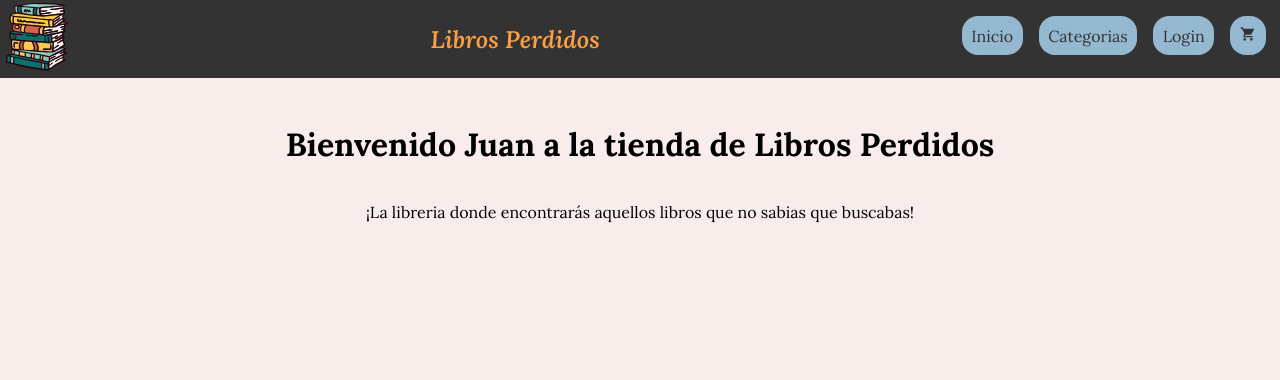
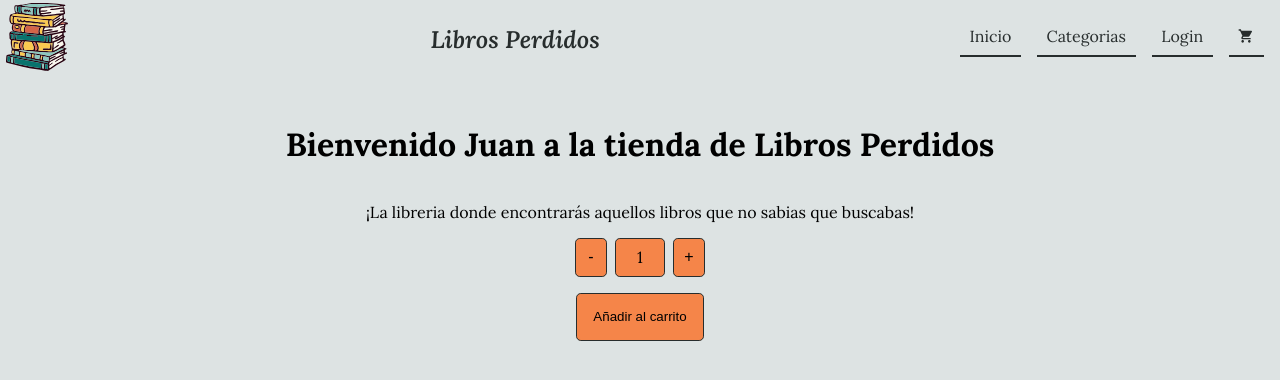
Before and after one commit to zeo-return-null/libros-perdidos, a React (Create React App) app: page / in a window 1280 px wide. Shown: the top 380 px of the page. Built offline with nearby package versions, Linux system fonts and the light colour scheme.

Commit message:
added Item count

```diff
--- a/src/App.js
+++ b/src/App.js
@@ -1,21 +1,31 @@
-import Header from './components/Header/Header';
-import Main from './components/Main/Main';
-import ItemListContainer from './components/ItemListContainer/ItemListContainer';
+import Header from "./components/Header/Header";
+import Main from "./components/Main/Main";
+import ItemListContainer from "./components/Main/ItemListContainer/ItemListContainer";
 
 const App = () => {
+	const user = "Juan";
+	const links = [
+		{ id: 1, tag: "#", link: "Libros de Ficción" },
+		{ id: 2, tag: "#", link: "Libros de Ciencia" },
+		{ id: 3, tag: "#", link: "Libros de Terror" },
+		{ id: 4, tag: "#", link: "Libros de Fantasia" },
+		{ id: 5, tag: "#", link: "Productos de Libreria" },
+		{ id: 6, tag: "#", link: "Mangas Japoneses" }
+	];
 
-	const user = "Juan";
-	const links =[{id:1, tag:"#", link:"Libros de Ficción"},{id:2, tag:"#", link:"Libros de Ciencia"},{id:3, tag:"#", link:"Libros de Terror"},{id:4, tag:"#", link:"Libros de Fantasia"}, {id:5, tag:"#", link:"Productos de Libreria"}, {id:6, tag:"#", link:"Mangas Japoneses"}]
+	const onAdd = () => {
+		console.log("Agregar al carrito");
+		// return count > 0 ? console.log("Agregar al carrito") : console.log("No selecciono nada");
+	};
 
 	return (
 		<>
-			<Header links = { links }/>
+			<Header links={links} />
 			<Main>
-				<ItemListContainer user = { user }/>
+				<ItemListContainer user={user} onAdd={ onAdd } />
 			</Main>
 		</>
 	);
-}
-
+};
 
 export default App;
--- a/src/assets/ColorTheme.js
+++ b/src/assets/ColorTheme.js
@@ -1,5 +1,4 @@
-export const PrimaryColor = "#666A86";
-export const SecondaryColor = "#95B8D1";
-export const TernaryColor = "#FA9F42";
-export const LightColor = "#E8DDB5";
-export const DarkColor = "#333333";
+export const PrimaryColor = "#F58549";
+export const SecondaryColor = "#478978ff";
+export const DarkColor = "#272d2dff";
+export const LightColor = "#DDE3E3";
--- a/src/components/Header/CartWidget/CartWidget.js
+++ b/src/components/Header/CartWidget/CartWidget.js
@@ -3,10 +3,13 @@ import styled from 'styled-components';
 
 
 const CartWidget = () => {
+	const CartQuantity = '';
+
 	return (
 		<>
 			<CartWidgetContainer  href='.' className="Button">
-				<ShoppingCartIcon fontSize='20px'/>
+				<ShoppingCartIcon className="Icon" fontSize='20px'/>
+				<p className="Quantity">{CartQuantity}</p>
 			</CartWidgetContainer>
 		</>
 	)
@@ -15,4 +18,13 @@ export default CartWidget;
 
 const CartWidgetContainer = styled.a`
 
+	.Icon{
+		display: inline;
+		position: relative;
+		top:2px;
+	}
+
+	.Quantity {
+		display: inline;
+	}
 `
--- a/src/components/Header/Header.js
+++ b/src/components/Header/Header.js
@@ -1,19 +1,23 @@
-import styled from 'styled-components';
-import logo from '../../assets/img/logo.svg';
-import Nav from './Nav/Nav';
-import { TernaryColor, DarkColor } from '../../assets/ColorTheme';
+import styled from "styled-components";
+import logo from "../../assets/img/logo.svg";
+import Nav from "./Nav/Nav";
+import { DarkColor, LightColor } from "../../assets/ColorTheme";
 
 const Header = ({ links }) => {
 	return (
 		<Navbar>
-			<Logo href='.'>
-				<img src={ logo } className="Logo" alt="logo de libros perdidos"/>
+			<Logo href=".">
+				<img
+					src={logo}
+					className="Logo"
+					alt="logo de libros perdidos"
+				/>
 			</Logo>
 			<h3 className="Title">Libros Perdidos</h3>
-			<Nav links = { links }/>
+			<Nav links={links} />
 		</Navbar>
 	);
-}
+};
 
 export default Header;
 
@@ -22,22 +26,22 @@ const Logo = styled.a`
 		height: 4.65rem;
 		width: 4.65rem;
 	}
-`
+`;
 
 const Navbar = styled.div`
-
 	display: flex;
 	flex-direction: row;
 	justify-content: space-between;
-	background-color: ${DarkColor};
+	background-color: ${LightColor};
+
 
 	.Title {
 		font-size: 1.5rem;
 		font-weight: 600;
 		font-style: italic;
 		white-space: pre-wrap;
-		margin: 0 0.75rem 0 0.5rem ;
+		margin: 0 0.75rem 0 0.5rem;
 		align-self: center;
-		color: ${TernaryColor};
+		color: ${DarkColor};
 	}
-`
+`;
--- a/src/components/Header/Nav/Nav.js
+++ b/src/components/Header/Nav/Nav.js
@@ -1,36 +1,44 @@
-import styled from 'styled-components';
-import CartWidget from '../CartWidget/CartWidget';
-import { DarkColor, SecondaryColor, PrimaryColor } from '../../../assets/ColorTheme';
+import styled from "styled-components";
+import CartWidget from "../CartWidget/CartWidget";
+import { DarkColor, SecondaryColor, LightColor } from "../../../assets/ColorTheme";
 
-
-const Nav =({links}) => {
-	console.log({links})
+const Nav = ({ links }) => {
 	return (
 		<NavContainer>
 			<ul className="LinkList">
-				<li><a href="." className="Button">Inicio</a></li>
-				<li><a href="." className="Button">Categorias</a>
+				<li>
+					<a href="." className="Button">
+						Inicio
+					</a>
+				</li>
+				<li>
+					<a href="." className="Button">
+						Categorias
+					</a>
 					<ul className="Categories">
-						{links.map(({id, tag, link})=>{
-							return(
-								<li className="CategoryItem">
-									<a key={id} href={tag} className="Button">{link}</a>
+						{links.map(({ id, tag, link }) => {
+							return (
+								<li key={id} className="CategoryItem">
+									<a href={tag} className="Button">
+										{link}
+									</a>
 								</li>
-							)
-						})
-						}
+							);
+						})}
 					</ul>
 				</li>
 				<li>
-					<a href="." className="Button">Login</a>
+					<a href="." className="Button">
+						Login
+					</a>
 				</li>
 				<li>
-					<CartWidget/>
+					<CartWidget />
 				</li>
 			</ul>
 		</NavContainer>
-	)
-}
+	);
+};
 
 export default Nav;
 
@@ -49,27 +57,29 @@ const NavContainer = styled.nav`
 	.LinkList a {
 		display: block;
 		text-decoration: none;
-		padding: 0.60rem;
+		padding: 0.6rem;
 	}
 
 	.LinkList li {
-		position:relative;
-		float:left;
-		margin: 0;
+		position: relative;
+		float: left;
+		margin: 0 1rem 0 0;
 		padding: 0;
 	}
 
 	.Categories {
-		display:none;
+		display: none;
 		position: absolute;
 		top: 100%;
 		left: 0;
 		padding: 0;
 	}
 
-	.CategoryItem{
+	.CategoryItem {
 		float: none;
 		margin: 1rem;
+		width: 15rem;
+		background-color: ${LightColor};
 	}
 
 	.LinkList ul a {
@@ -91,20 +101,19 @@ const NavContainer = styled.nav`
 	}
 
 	.Button {
-		margin: 0 0.90rem 0.75rem 0.10rem;
-		padding: 0.5rem 1rem 0.5rem 1rem;
-		border: none;
+		border-bottom: 2px solid ${DarkColor};
 		text-decoration: none;
+		box-sizing: content-box;
 		text-align: center;
-		border-radius: 1rem;
+		color: ${DarkColor};
+		background-color: ${LightColor};
 		transition: ease-in-out 150ms;
-		opacity: 1;
-		color: ${DarkColor};
-		background-color: ${SecondaryColor};
 	}
 
 	.Button:hover {
-			transition: ease-in-out 150ms;
-			background-color: ${PrimaryColor};
+		transition: ease-in-out 150ms;
+		border-style: solid bottom;
+		border-width: 2px;
+		background-image: linear-gradient(180deg, ${LightColor} 85%, ${SecondaryColor} 100% );
 	}
-`
+`;
--- a/src/components/ItemListContainer/ItemListContainer.js
+++ /dev/null
@@ -1,32 +0,0 @@
-import styled from 'styled-components';
-
-const ItemListContainer = ({ user }) => {
-
-	return (
-		<ItemList>
-			<WelcomeMessage>Bienvenido { user } a la tienda de Libros Perdidos</WelcomeMessage>
-			<DescriptionMessage>¡La libreria donde encontrarás aquellos libros que no sabias que buscabas!</DescriptionMessage>
-		</ItemList>
-	)
-}
-
-export default ItemListContainer;
-
-const ItemList = styled.div`
-
-	display: flex;
-	flex-direction: column;
-	align-content: center;
-	justify-content: top;
-	margin: 1rem;
-	height: 80vh;
-	padding: 0.5rem;
-`
-
-const WelcomeMessage = styled.h1`
-	text-align: center;
-`
-
-const DescriptionMessage = styled.p`
-	text-align: center;
-`
--- /dev/null
+++ b/src/components/Main/ItemCount/ItemCount.js
@@ -0,0 +1,91 @@
+import styled from "styled-components";
+import { useState } from "react";
+import { SecondaryColor,PrimaryColor,DarkColor } from "../../../assets/ColorTheme";
+
+const ItemCount = ( {initial, stock, onAdd } ) => {
+
+
+	const [count, setCount] = useState(initial);
+
+	const SumClick = () => {
+		count < stock ? setCount(count + 1) : setCount(count);
+	};
+
+	const SubClick = () => {
+		count > 0 ? setCount(count - 1) : setCount(0);
+	};
+
+	const onAddHandler = () => {
+	onAdd();
+	}
+
+	return (
+		<AddProductFunctionContainer>
+			<ItemCountContainer>
+				<ItemCountButton onClick={SubClick}>-</ItemCountButton>
+				<ItemCountText>{count}</ItemCountText>
+				<ItemCountButton onClick={SumClick}>+</ItemCountButton>
+			</ItemCountContainer>
+			<AddtoCartButton onClick={onAddHandler}>Añadir al carrito</AddtoCartButton>
+		</AddProductFunctionContainer>
+	);
+};
+
+const AddProductFunctionContainer = styled.div`
+	display: flex;
+	flex-direction: column;
+
+	justify-content: space-between;
+	align-items: center;
+	`;
+
+const ItemCountContainer = styled.div`
+	display: flex;
+	justify-content: center;
+`;
+
+const ItemCountText = styled.p`
+	font-size: 1rem;
+	padding: 0.5rem;
+	width: 2rem;
+	text-align: center;
+	margin: 0 0.5rem 1rem 0.5rem;
+	border: 1px solid ${DarkColor};
+	border-radius: 0.3rem;
+	background-color: ${PrimaryColor};
+	transition: ease-in-out 150ms;
+`;
+
+const ItemCountButton = styled.button`
+	font-size: 1rem;
+	width: 2rem;
+	height: 2.4rem;
+	margin: 0 0 1rem 0;
+	padding:  0 0.5rem 0 0.5rem;
+	border: 1px solid ${DarkColor};
+	border-radius: 0.3rem;
+	background-color: ${PrimaryColor};
+	transition: ease-in-out 150ms;
+
+	:hover {
+		background-color: ${SecondaryColor};
+		transition: ease-in-out 150ms;
+	}
+`;
+
+const AddtoCartButton = styled.button`
+	width: 8rem;
+	height: 3rem;
+	padding:  0 0.5rem 0 0.5rem;
+	border: 1px solid ${DarkColor};
+	border-radius: 0.3rem;
+	background-color: ${PrimaryColor};
+	transition: ease-in-out 150ms;
+
+	:hover {
+		background-color: ${SecondaryColor};
+		transition: ease-in-out 150ms;
+	}
+`;
+
+export { ItemCount };
--- /dev/null
+++ b/src/components/Main/ItemListContainer/ItemListContainer.js
@@ -0,0 +1,38 @@
+import styled from "styled-components";
+import { ItemCount } from '../ItemCount/ItemCount';
+
+
+const ItemListContainer = ({ user },  { onAdd } ) => {
+	return (
+		<ItemList>
+			<WelcomeMessage>
+				Bienvenido {user} a la tienda de Libros Perdidos
+			</WelcomeMessage>
+			<DescriptionMessage>
+				¡La libreria donde encontrarás aquellos libros que no sabias que
+				buscabas!
+			</DescriptionMessage>
+			<ItemCount initial={1} stock={10} onAdd={ onAdd }/>
+		</ItemList>
+	);
+};
+
+export default ItemListContainer;
+
+const ItemList = styled.div`
+	display: flex;
+	flex-direction: column;
+	align-content: center;
+	justify-content: top;
+	margin: 1rem;
+	height: 80vh;
+	padding: 0.5rem;
+`;
+
+const WelcomeMessage = styled.h1`
+	text-align: center;
+`;
+
+const DescriptionMessage = styled.p`
+	text-align: center;
+`;
--- a/src/index.css
+++ b/src/index.css
@@ -18,5 +18,5 @@ body {
 	font-family: 'Lora', italic;
 	-webkit-font-smoothing: antialiased;
 	-moz-osx-font-smoothing: grayscale;
-	background-color: #f8edeb;
+	background-color: #DDE3E3;
 }
```
Also changed, not shown: src/components/Main/Main.js (+6 -10 lines), src/index.js (+9 -9 lines).
